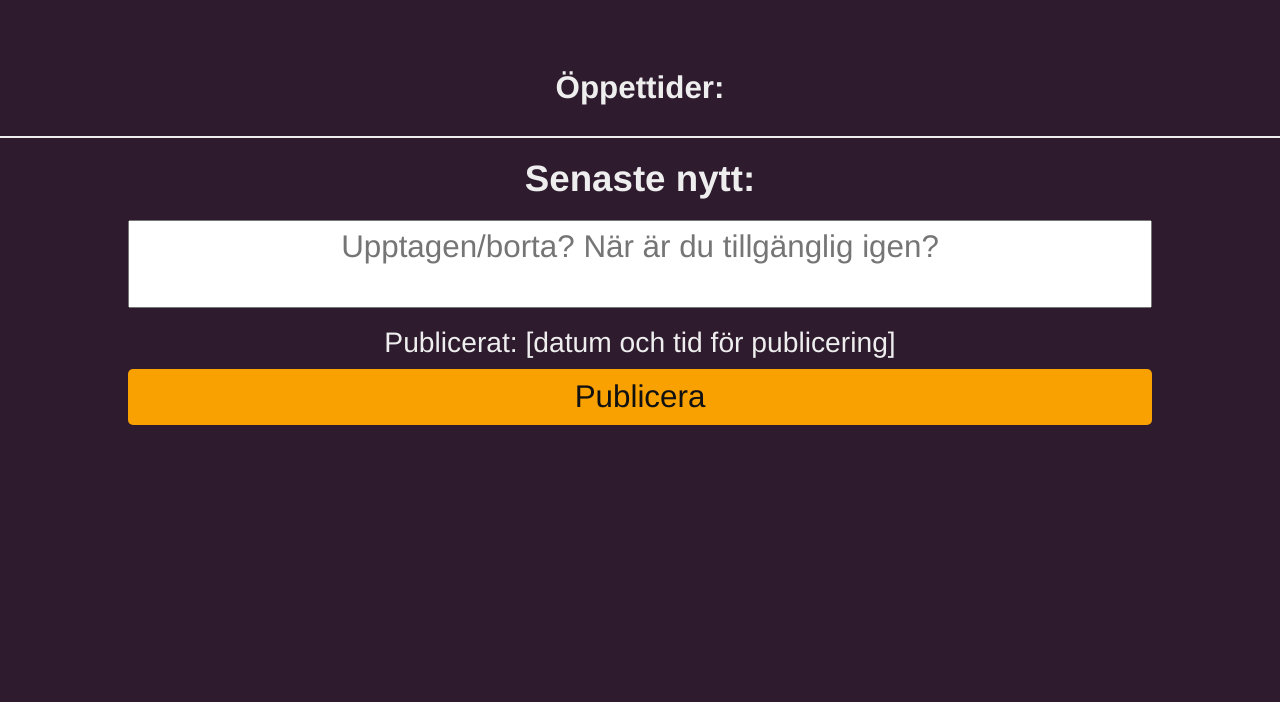
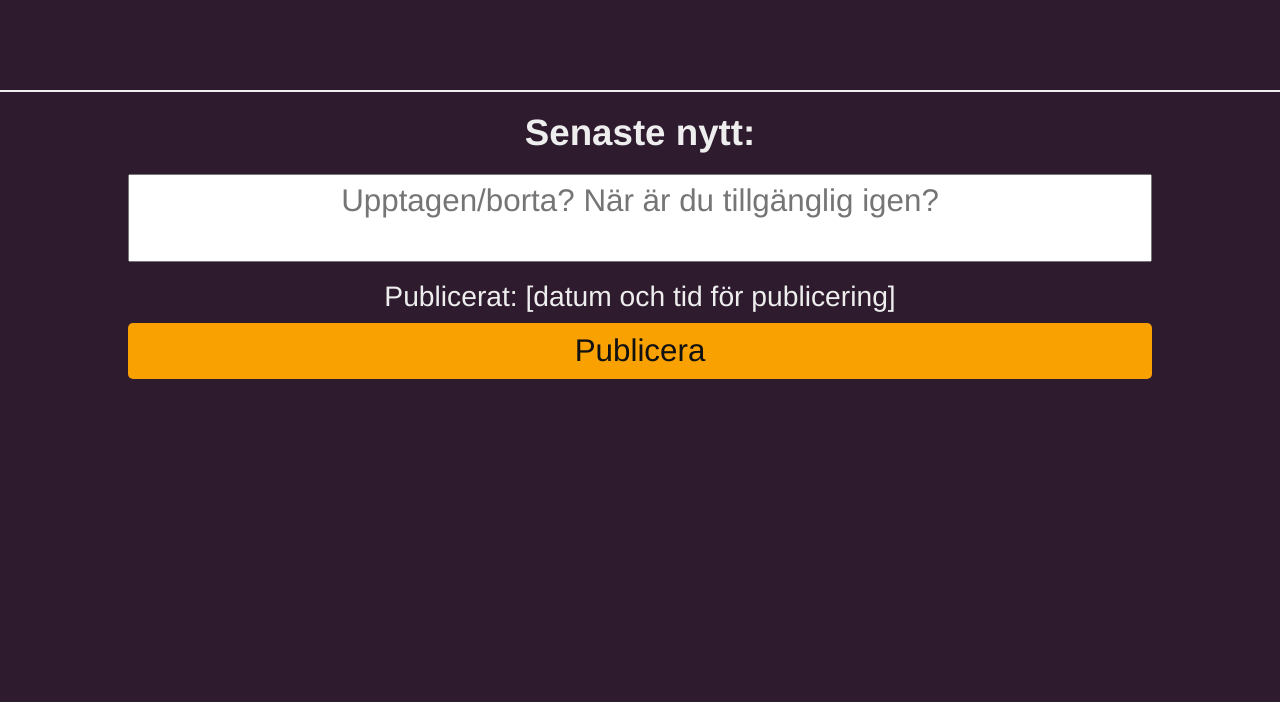
Before and after one commit to vladimirblomerus/StaffAvailabilitySite, a Flask app: template templates/view-signs/administration-update.html in a window 1280 px wide. Shown: the part 98-800 px from the top of the page. Run offline with Flask 3, Linux system fonts and the light colour scheme; the template is opened without the code that fills it, so the values that code supplies are empty.

Commit message:
refactor: remove unnecessary "Öppettider" heading from administration base template

```diff
--- a/templates/view-signs/administration-base.html
+++ b/templates/view-signs/administration-base.html
@@ -10,7 +10,6 @@
                 <p>{{person.email}}</p>
             </div>
             <div>
-                <h4>Öppettider:</h4>
                 <ol>
                     {% for hours in person.open_hours %}
                         <li>{{hours}}</li>
```
